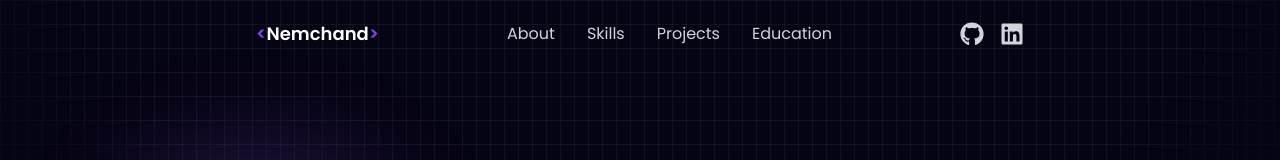
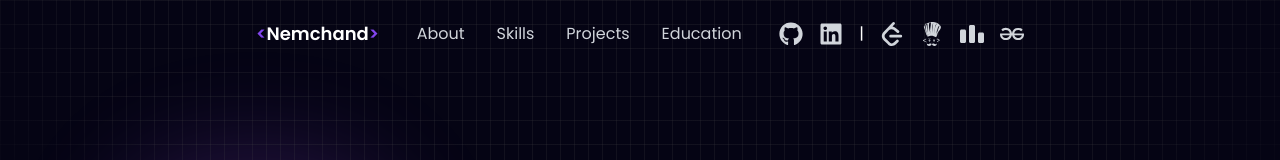
Before and after one commit to nem-web/Portfolio, a React (Vite) app: page / in a window 1280 px wide. Shown: the top 160 px of the page. Built offline with nearby package versions, Linux system fonts and the light colour scheme.

Commit message:
Add social media icons for LeetCode, CodeChef, Codeforces, and GeeksforGeeks in Navbar

```diff
--- a/src/components/Navbar/Navbar.jsx
+++ b/src/components/Navbar/Navbar.jsx
@@ -1,6 +1,12 @@
 import React, { useState, useEffect } from "react";
 import { FiMenu, FiX } from "react-icons/fi";
 import { FaGithub, FaLinkedin } from "react-icons/fa";
+import {
+  SiLeetcode,
+  SiCodechef,
+  SiCodeforces,
+  SiGeeksforgeeks,
+} from "react-icons/si";
 
 const Navbar = () => {
   const [isOpen, setIsOpen] = useState(false);
@@ -85,6 +91,39 @@ const Navbar = () => {
           >
             <FaLinkedin size={24} />
           </a>
+          <p className="text-[1rem]"> | </p>
+          <a
+            href="https://leetcode.com/u/nemweb/"
+            target="_blank"
+            rel="noopener noreferrer"
+            className="text-gray-300 hover:text-[#8245ec]"
+          >
+            <SiLeetcode size={24} />
+          </a>
+          <a
+            href="https://www.codechef.com/users/nemweb"
+            target="_blank"
+            rel="noopener noreferrer"
+            className="text-gray-300 hover:text-[#8245ec]"
+          >
+            <SiCodechef size={24} />
+          </a>
+          <a
+            href="https://codeforces.com/profile/nemweb"
+            target="_blank"
+            rel="noopener noreferrer"
+            className="text-gray-300 hover:text-[#8245ec]"
+          >
+            <SiCodeforces size={24} />
+          </a>
+          <a
+            href="https://www.geeksforgeeks.org/user/nemweb/"
+            target="_blank"
+            rel="noopener noreferrer"
+            className="text-gray-300 hover:text-[#8245ec]"
+          >
+            <SiGeeksforgeeks size={24} />
+          </a>
         </div>
 
         {/* Mobile Menu Icon */}
@@ -136,6 +175,39 @@ const Navbar = () => {
               >
                 <FaLinkedin size={24} />
               </a>
+              <p className="text-[1rem]"> | </p>
+              <a
+                href="https://leetcode.com/u/nemweb/"
+                target="_blank"
+                rel="noopener noreferrer"
+                className="text-gray-300 hover:text-[#8245ec]"
+              >
+                <SiLeetcode size={24} />
+              </a>
+              <a
+                href="https://www.codechef.com/users/nemweb"
+                target="_blank"
+                rel="noopener noreferrer"
+                className="text-gray-300 hover:text-[#8245ec]"
+              >
+                <SiCodechef size={24} />
+              </a>
+              <a
+                href="https://codeforces.com/profile/nemweb"
+                target="_blank"
+                rel="noopener noreferrer"
+                className="text-gray-300 hover:text-[#8245ec]"
+              >
+                <SiCodeforces size={24} />
+              </a>
+              <a
+                href="https://www.geeksforgeeks.org/user/nemweb/"
+                target="_blank"
+                rel="noopener noreferrer"
+                className="text-gray-300 hover:text-[#8245ec]"
+              >
+                <SiGeeksforgeeks size={24} />
+              </a>
             </div>
           </ul>
         </div>
```
